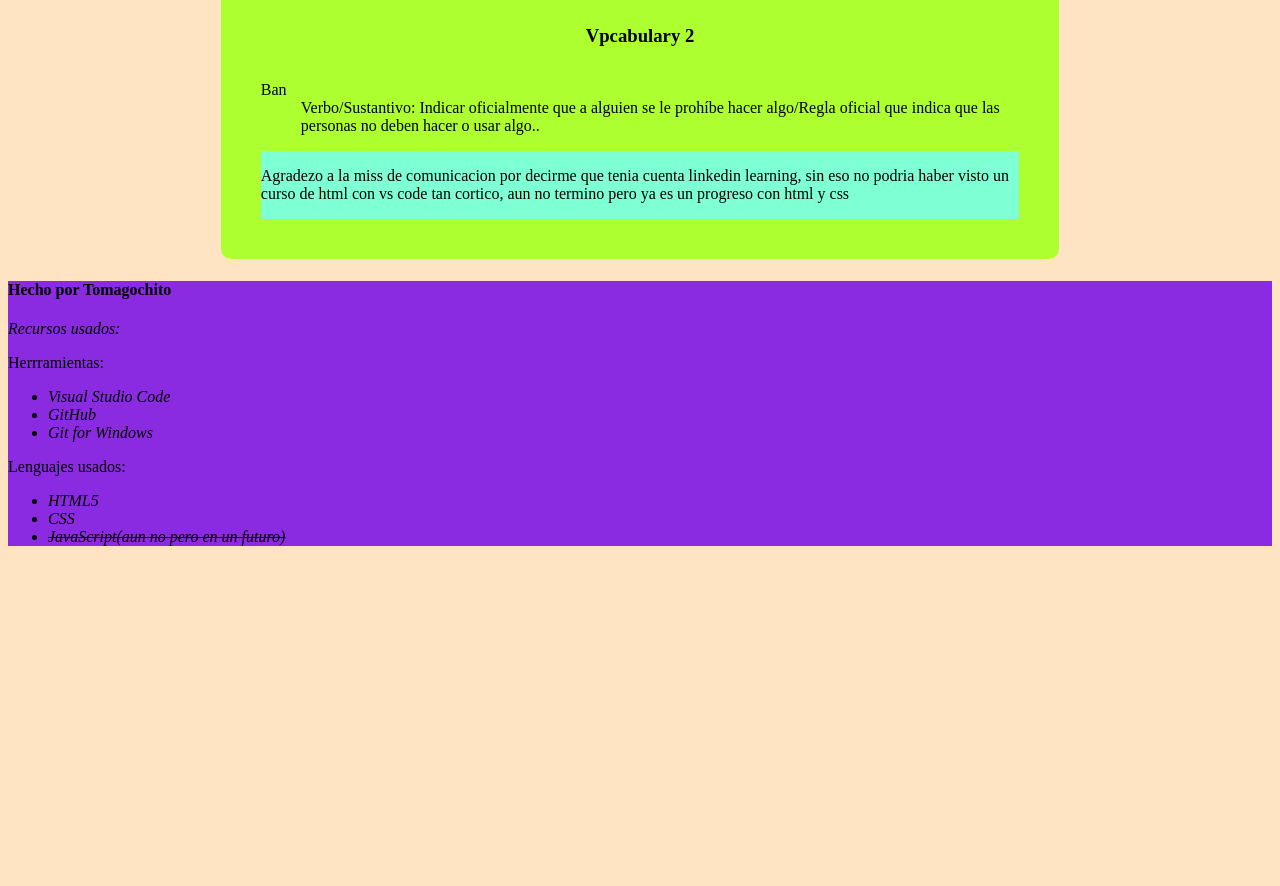
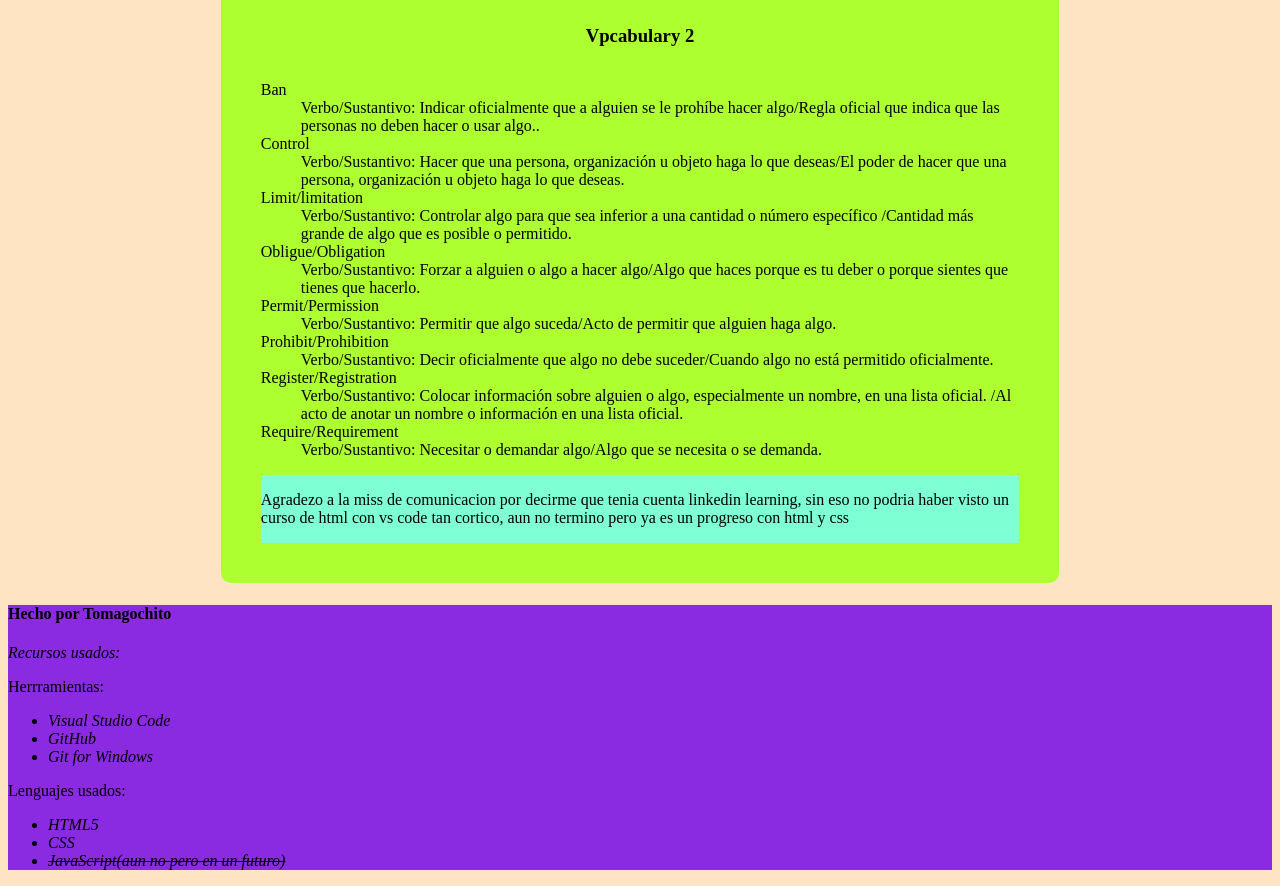
Before and after one commit to Tomagochito/tomagochitoweb, a plain HTML site: page index.html in a window 1280 px wide. Shown: the part 4620-5506 px from the top of the page. Before the commit the page ends 5182 px from the top, so only its background shows below. Drawn offline with Linux system fonts and the light colour scheme.

Commit message:
Agregado vocabulario unit 3 (9)

```diff
--- a/index.html
+++ b/index.html
@@ -308,6 +308,37 @@
             <dd>Verbo/Sustantivo: Indicar oficialmente que a alguien se le prohíbe hacer algo/Regla
                 oficial que indica que las personas no deben hacer o usar algo..</dd>
 
+            <dt>Control</dt>
+            <dd>Verbo/Sustantivo: Hacer que una persona, organización u objeto haga lo que deseas/El poder
+                 de hacer que una persona, organización u objeto haga lo que deseas.</dd>
+
+            <dt>Limit/limitation</dt>
+            <dd>Verbo/Sustantivo:  Controlar algo para que sea inferior a una cantidad o número específico
+                /Cantidad más grande de algo que es posible o permitido.</dd>
+
+            <dt>Obligue/Obligation</dt>
+            <dd>Verbo/Sustantivo: Forzar a alguien o algo a hacer algo/Algo que haces
+                 porque es tu deber o porque sientes que tienes que hacerlo.</dd>
+
+            <dt>Permit/Permission</dt>
+            <dd>Verbo/Sustantivo: Permitir que algo suceda/Acto de permitir que alguien haga algo.</dd>
+
+            <dt>Prohibit/Prohibition</dt>
+            <dd>Verbo/Sustantivo: Decir oficialmente que algo no debe suceder/Cuando algo no está permitido oficialmente.</dd>
+
+
+            <dt>Register/Registration</dt>
+            <dd>Verbo/Sustantivo: Colocar información sobre alguien o algo, especialmente un nombre, en una lista oficial.
+                /Al acto de anotar un nombre o información en una lista oficial.</dd>
+
+
+            <dt>Require/Requirement</dt>
+            <dd>Verbo/Sustantivo: Necesitar o demandar algo/Algo que se necesita o se demanda.</dd>
+
+
+
+
+
 
         </dl>
         <div style="background-color: aquamarine;">
```
